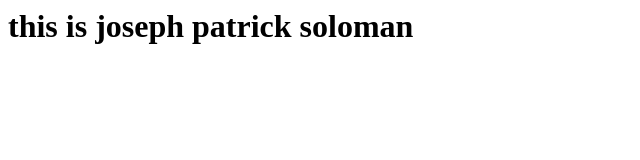
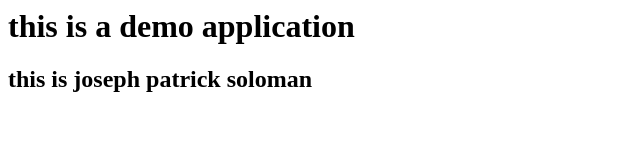
Before and after one commit to josephpatricksoloman/web-app, a plain HTML site: page index.html in a window 1280 px wide. Shown: the whole page, without its empty margins (0-640 px from the left). Drawn offline with Linux system fonts and the light colour scheme.

Commit message:
added index.html

```diff
--- a/index.html
+++ b/index.html
@@ -1,3 +1,6 @@
 <html>
-    <h1>this is joseph patrick soloman</h1>
+    <body>
+        <h1>this is a demo application</h1>
+    </body>
+    <h2>this is joseph patrick soloman</h2>
 </html>
```
